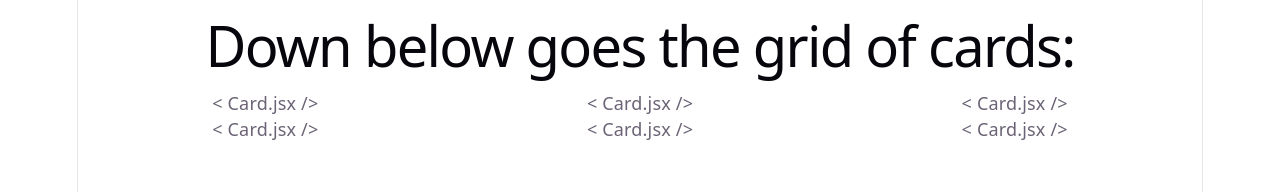
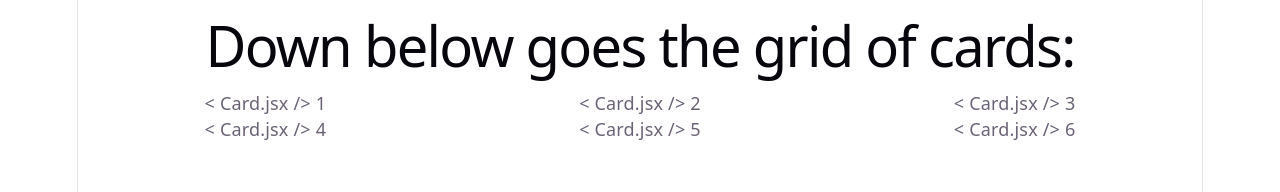
Before and after one commit to plmfacanha/memory-card, a React (Vite) app: page / in a window 1280 px wide. Shown: the top 192 px of the page. Built offline with nearby package versions, Linux system fonts and the light colour scheme.

Commit message:
feat: try to implement a number for each Card.jsx

```diff
--- a/src/App.jsx
+++ b/src/App.jsx
@@ -10,12 +10,12 @@ function App() {
     <>
       <h1>Down below goes the grid of cards:</h1>
       <div className="grid">
-        <Card />
-        <Card />
-        <Card />
-        <Card />
-        <Card />
-        <Card />
+        <Card index={1} />
+        <Card index={2} />
+        <Card index={3} />
+        <Card index={4} />
+        <Card index={5} />
+        <Card index={6} />
       </div>
     </>
   );
--- a/src/components/Card.jsx
+++ b/src/components/Card.jsx
@@ -1,11 +1,11 @@
 // TODO: import an image from an external API
 // 1. Display the card inside the component/function Card.jsx
 
-export default function Card() {
+export default function Card({ index }) {
   return (
     <>
       <p>
-        {"<"} Card.jsx {"/>"}
+        {"<"} Card.jsx {"/>"} {index}
       </p>
     </>
   );
```
